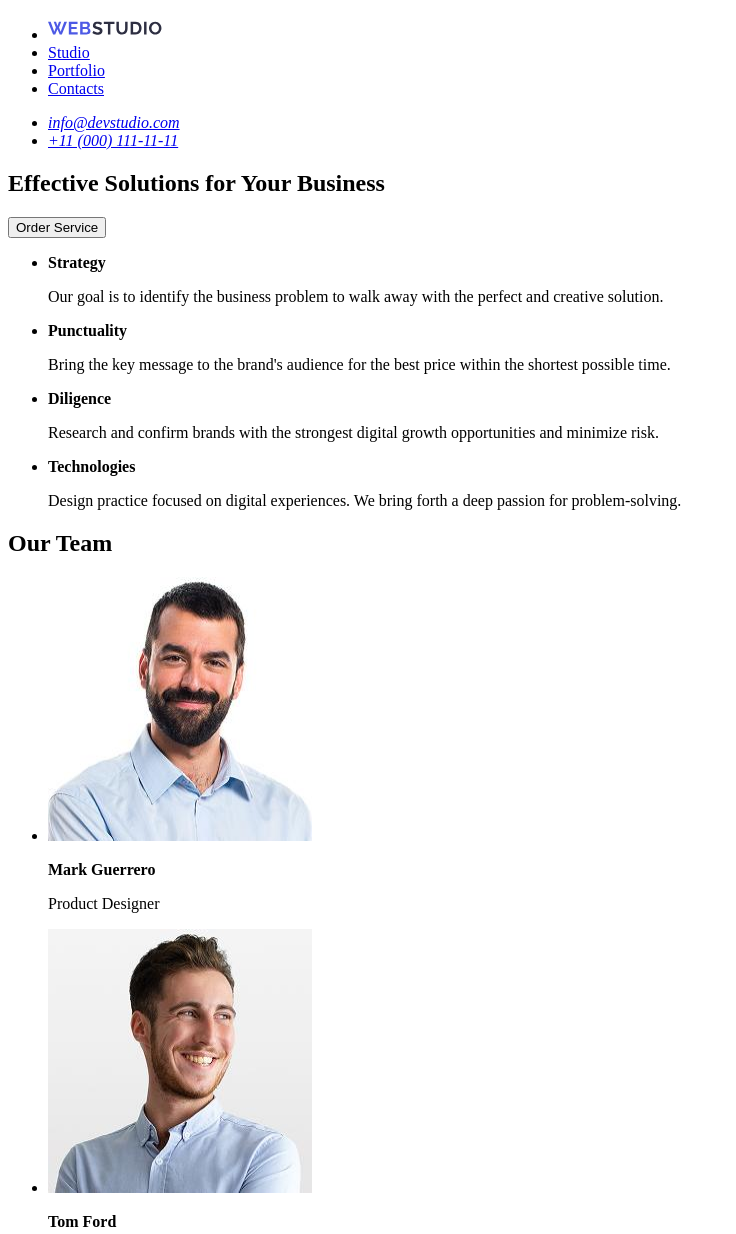
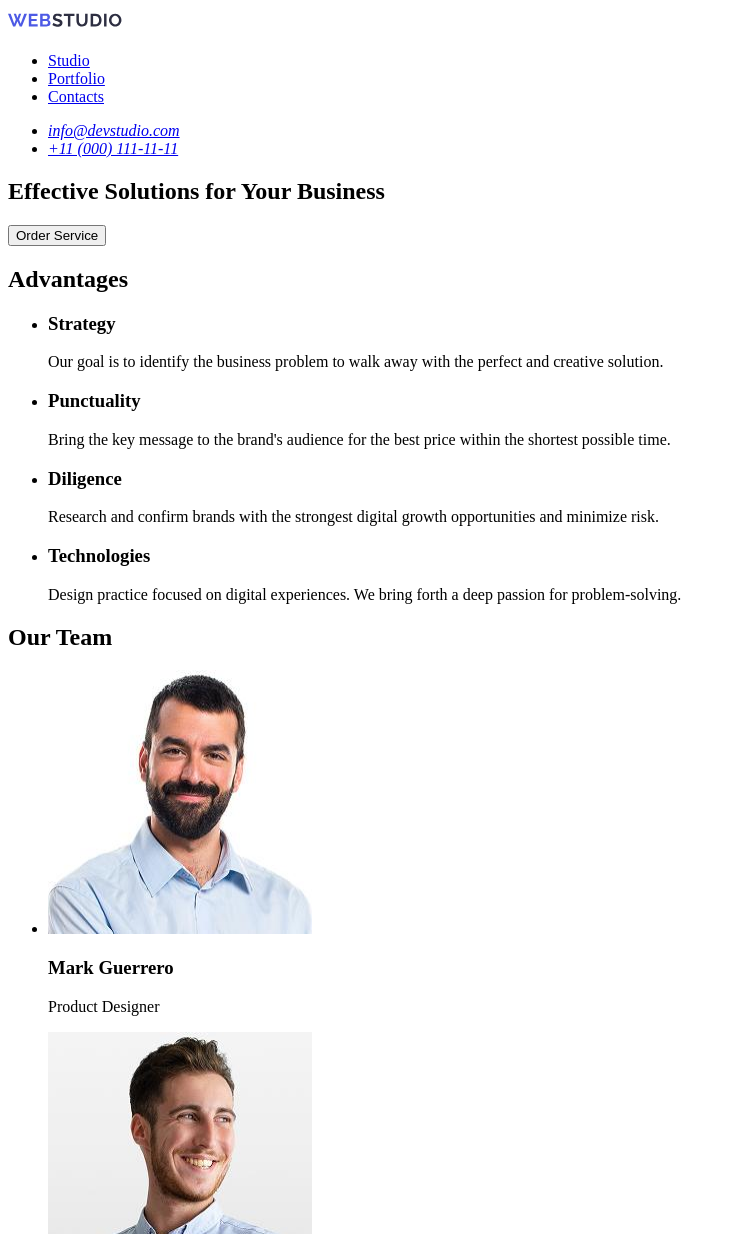
Before and after one commit to FortAPL/goit-markup-hw-01, a plain HTML site: page index.html in a window 1280 px wide. Shown: the top 1234 px of the page, without its empty margins (0-736 px from the left). Drawn offline with Linux system fonts and the light colour scheme.

Commit message:
Update index.html

```diff
--- a/index.html
+++ b/index.html
@@ -8,20 +8,18 @@
   <body>
     <header>
       <nav>
+        <a href="./index.html">
+          <img src="./images/logo.svg" alt="WebStudio"/>
+        </a>
         <ul>
           <li>
-            <a href="#">
-              <img src="./images/logo.svg" alt="WebStudio Logo" />
-            </a>
+            <a href="Studio"> Studio </a>
           </li>
           <li>
-            <a href="#"> Studio </a>
+            <a href="Portfolio"> Portfolio </a>
           </li>
           <li>
-            <a href="#"> Portfolio </a>
-          </li>
-          <li>
-            <a href="#"> Contacts </a>
+            <a href="Contacts"> Contacts </a>
           </li>
         </ul>
       </nav>
@@ -41,31 +39,33 @@
         <h1>Effective Solutions for Your Business</h1>
         <button type="button">Order Service</button>
       </section>
+      <section>
+      <h2>Advantages</h2>
       <div>
         <ul>
           <li>
-            <p><strong> Strategy </strong></p>
+            <h3>Strategy</h3>
             <p>
               Our goal is to identify the business problem to walk away with the
               perfect and creative solution.
             </p>
           </li>
           <li>
-            <p><strong> Punctuality </strong></p>
+            <h3>Punctuality</h3>
             <p>
               Bring the key message to the brand's audience for the best price
               within the shortest possible time.
             </p>
           </li>
           <li>
-            <p><strong> Diligence </strong></p>
+            <h3>Diligence</h3>
             <p>
               Research and confirm brands with the strongest digital growth
               opportunities and minimize risk.
             </p>
           </li>
           <li>
-            <p><strong> Technologies </strong></p>
+            <h3>Technologies</h3>
             <p>
               Design practice focused on digital experiences. We bring forth a
               deep passion for problem-solving.
@@ -73,53 +73,64 @@
           </li>
         </ul>
       </div>
+      </section>
+      <section>
       <h2>Our Team</h2>
       <ul>
         <li>
+          <div>
             <img
               src="./images/teammember1.jpg"
               alt="Team Member 1"
               width="264"
               height="264"
             />
-          <p><strong> Mark Guerrero </strong></p>
+            <h3>Mark Guerrero</h3>
             <p>Product Designer</p>
+          </div>
         </li>
         <li>
+          <div>
             <img
               src="./images/teammember2.jpg"
               alt="Team Member 2"
               width="264"
               height="264"
             />
-          <p><strong> Tom Ford </strong></p>
+            <h3>Tom Ford</h3>
             <p>Frontend Developer</p>
+          </div>
         </li>
         <li>
+          <div>
             <img
               src="./images/teammember3.jpg"
               alt="Team Member 3"
               width="264"
               height="264"
             />
-          <p><strong> Camila Garcia </strong></p>
+            <h3>Camila Garcia</h3>
             <p>Marketing</p>
+          </div>
         </li>
         <li>
+          <div>
             <img
               src="./images/teammember4.jpg"
               alt="Team Member 4"
               width="264"
               height="264"
             />
-          <p><strong> Daniel Wilson </strong></p>
+            <h3>Daniel Wilson</h3>
             <p>UI Designer</p>
+          </div>
         </li>
       </ul>
+      </section>
     </main>
     <footer>
-      <a href="#">
-        <img src="./images/logo.svg" alt="WebStudio Logo" />
+      <a href="./index.html">
+        <img src="./images/logo.svg" alt="WebStudio"/>
       </a>
       <p>
         Increase the flow of customers and sales for your business with digital
```
Lines whose indentation alone changed are shown as unchanged.
